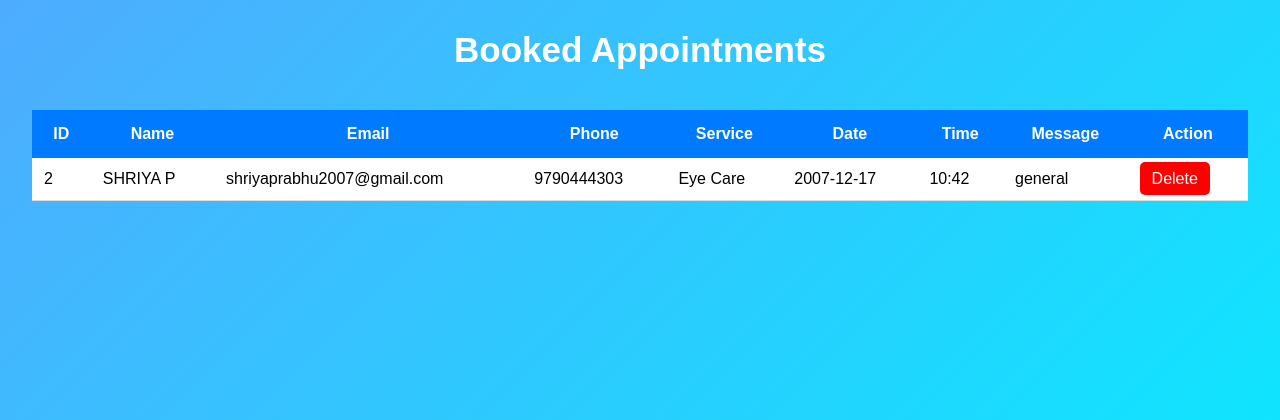
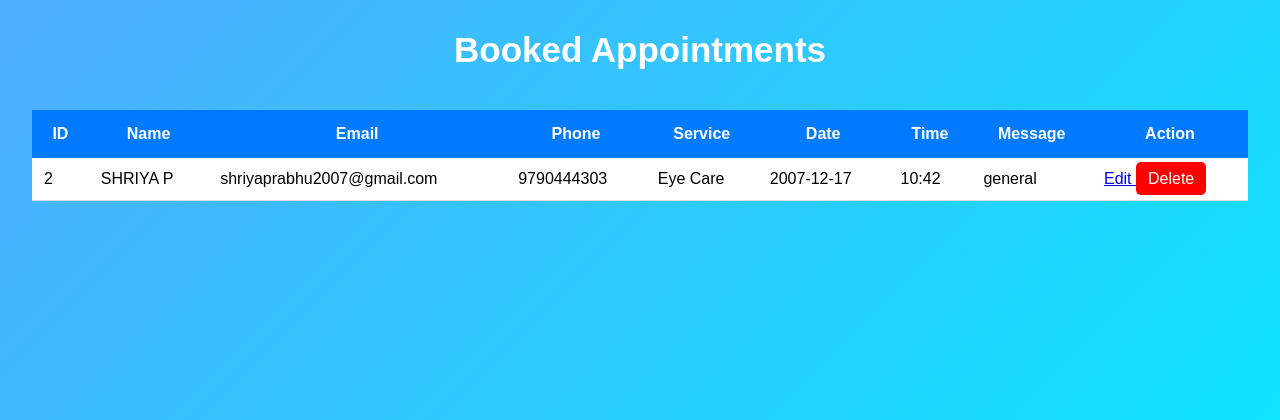
Before and after one commit to shriyaprabhu2007/Appointment-Booking-System, a Flask app: page /appointments in a window 1280 px wide. Shown: the top 420 px of the page. Run offline with Flask 3, Linux system fonts and the light colour scheme; data comes from the database, SQL or seed files in the repository.

Commit message:
Add edit link alongside delete link in appointments

```diff
--- a/templates/appointments.html
+++ b/templates/appointments.html
@@ -41,11 +41,17 @@
 <td>{{row[6]}}</td>
 <td>{{row[7]}}</td>
 
+
 <td>
-<a class="delete" href="/delete/{{row[0]}}">
-Delete
-</a>
+    <a href="/edit/{{row[0]}}" class="edit">
+        Edit
+    </a>
+
+    <a class="delete" href="/delete/{{row[0]}}">
+        Delete
+    </a>
 </td>
+
 
 </tr>
 
```
